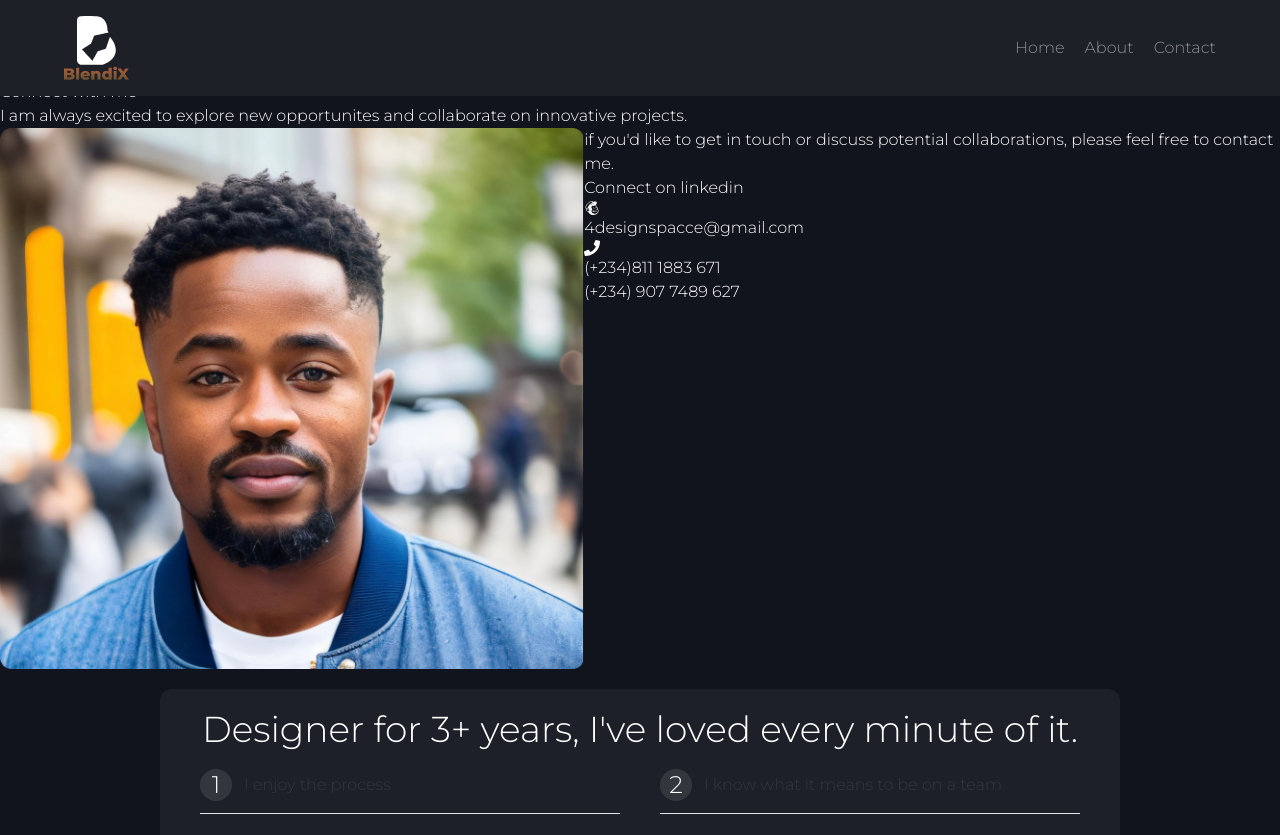
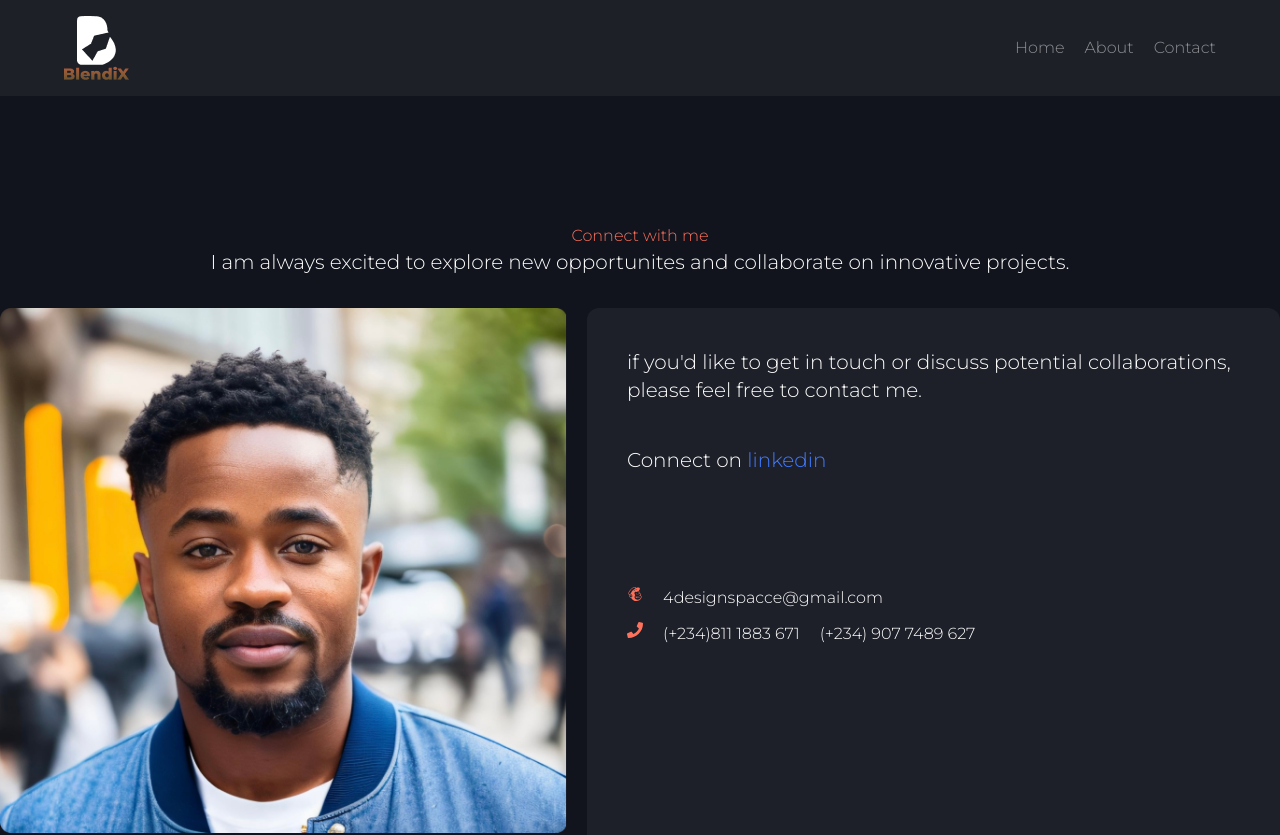
Before and after one commit to DevGracies/clientPortfolio, a React (Create React App) app: page /Contact in a window 1280 px wide. Shown: the top 835 px of the page. Built offline with nearby package versions, Linux system fonts and the light colour scheme.

Commit message:
first commit

```diff
--- a/src/components/AboutComponent/BlendiX.jsx
+++ b/src/components/AboutComponent/BlendiX.jsx
@@ -5,11 +5,12 @@ const BlendiX = () => {
     <div>
       <h3 className="text-[#FF715B] text-center">This is me</h3>
       <h1 className=" text-5xl text-center">I'm OLABANJI</h1>
-      <div className="xl:flex xl:gap-5 m-6 xl:justify-center xl:items-center">
-        <div className="">
-          <img src={banji} alt="" />
+      <div className="xl:flex  xl:gap-5 m-6 xl:justify-center xl:items-center">
+        <div className="xl:flex  w-[1356px] h-[656px] xl:gap-5 m-6 xl:justify-center xl:items-center">
+          <div>
+            <img src={banji} alt="" className="w-[607px] h-[562px]" />
           </div>
-        <div className=" w-[500px] rounded-xl p-10 bg-[#1E2028] ">
+          <div className=" w-[636px] h-[656px] rounded-xl p-10 bg-[#1E2028] ">
             <h4 className="text-[#FF715B]">Why Blendix</h4>
             <h2 className="text-[#FFFFFF] text-xl">
               BlendiX, design is a blend of artistry and strategy, a delicate
@@ -18,10 +19,12 @@ const BlendiX = () => {
             </h2>
             <h1 className="text-[#8E8F93] text-xl">
               I pride myself on crafting experiences that not only captivate the
-            eyes but also empower users with intuitive interactions. My mission
-            is to fuse cutting-edge technology with thoughtful desifn, resulting
-            in products that seamlessly integrate into people's lives.
+              eyes but also empower users with intuitive interactions. My
+              mission is to fuse cutting-edge technology with thoughtful desifn,
+              resulting in products that seamlessly integrate into people's
+              lives.
             </h1>
+          </div>
         </div>
       </div>
     </div>
--- a/src/components/ContactComponent/Connect.jsx
+++ b/src/components/ContactComponent/Connect.jsx
@@ -4,39 +4,46 @@ import blendiX from "../../Asset/images/blendiX.png";
 const Connect = () => {
   return (
     <div>
-      <h4>Connect with me</h4>
-      <h3>
+      <div className="text-center mb-8">
+        <h4 className="text-[#FF715B] ">Connect with me</h4>
+        <h3 className=" text-xl">
           I am always excited to explore new opportunites and collaborate on
           innovative projects.
         </h3>
-      <div className="flex justify-between">
+      </div>
+      <div>
+        <div className="flex justify-center mt-8 gap-5 ">
           <div>
             <img src={blendiX} alt="" />
           </div>
-        <div>
-          <h5>
+          <div className=" w-[698px] p-10 rounded-xl h-[562px] bg-[#FFFFFF0D]">
+            <h5 className=" text-xl w-[613px] h-[98px] top-[57px] left-12">
               if you'd like to get in touch or discuss potential collaborations,
               please feel free to contact me.
             </h5>
-          <h3>
-            Connect on <a href="http://">linkedin</a>{" "}
+            <h3 className="w-[249px] h-[140px] text-xl">
+              Connect on{" "}
+              <a href="http://" className="text-[#407BFF]">
+                linkedin
+              </a>{" "}
             </h3>
             <div>
+              <div className="flex w-72 h-9 top-52 gap-5">
                 <div>
-              <div>
-                <FaMailchimp />
+                  <FaMailchimp className="text-[#FF715B]" />
                 </div>
                 <div>
                   <h6>4designspacce@gmail.com</h6>
                 </div>
               </div>
+              <div className="flex w-[467px] gap-5">
                 <div>
-              <div>
-                <FaPhone />
+                  <FaPhone className="text-[#FF715B]" />
                 </div>
-              <div>
+                <div className="flex justify-between gap-5">
                   <h6>(+234)811 1883 671</h6>
                   <h6>(+234) 907 7489 627</h6>
+                </div>
               </div>
             </div>
           </div>
--- a/src/components/HomeComponents/BraceYourself.jsx
+++ b/src/components/HomeComponents/BraceYourself.jsx
@@ -12,7 +12,7 @@ const BraceYourself = () => {
             <div>
               <h1 className="font-bold text-3xl text-center">Brace yourself</h1>
             </div>
-            <div>
+            <div className="w-[400px] h-[369px]">
               <h5 className="w-44">
                 when I'm not pushing pixels or brainstorming new features,
                 you'll find me teaching product design and mentoring aspiring
--- a/src/components/HomeComponents/Graphics.jsx
+++ b/src/components/HomeComponents/Graphics.jsx
@@ -1,18 +1,29 @@
 import React from "react";
 import { graphicsDesign } from "../../Asset/DummiData/graphics";
+import { FaAngleRight } from "react-icons/fa";
 const Graphics = () => {
   return (
     <div>
-      <h2>I do graphics design too.</h2>
-      <div>
+      <h2 className=" text-2xl text-center">I do graphics design too.</h2>
+      <div className="flex justify-center my-7">
         {graphicsDesign.map((graphics) => {
           return (
-            <div key={graphics.id}>
+            <div
+              key={graphics.id}
+              className="w-[623px] ml-8  rounded-xl h-[656px] bg-[#FFFFFF0D]"
+            >
               <img src={graphics.mainImg} alt="" />
-              <div>
-                <h2>{graphics.desc} </h2>
-                <p>{graphics.rep} </p>
-                <h2>{graphics.con} </h2>
+              <div className="m-6 h-[194px]">
+                <div className="w-[289px] h-[76px]">
+                  <h2 className="h-[30px]">{graphics.desc} </h2>
+                  <p className="text-[#FFFFFF80] h-[28px] text-sm">
+                    {graphics.rep}{" "}
+                  </p>
+                </div>
+                <div className="flex justify-between h-[55px]">
+                  <h2>{graphics.con} </h2>
+                  <FaAngleRight />
+                </div>
               </div>
             </div>
           );
--- a/src/components/HomeComponents/Welcome.jsx
+++ b/src/components/HomeComponents/Welcome.jsx
@@ -1,26 +1,34 @@
 import React from "react";
 import { FaTwitter, FaLinkedin, FaBehanceSquare } from "react-icons/fa";
 import welcomeB from "../../Asset/images/welcome.png";
+import grp from "../../Asset/images/grp.png";
 import frame from "../../Asset/images/frame.png";
+import str from "../../Asset/images/str.png";
 const Welcome = () => {
   return (
     <div>
-      {/* <div> */}
-      {/* <h3>Welcome Human</h3> */}
-      {/* <h1> */}
-      {/* I'm <span>OLABANJI</span>, a Product Designer from <span>N</span> G{" "} */}
-      {/* <span>N</span> */}
-      {/* </h1> */}
-      {/* <div> */}
-      {/* <FaTwitter /> */}
-      {/* <FaBehanceSquare /> */}
-      {/* <FaLinkedin /> */}
-      {/* </div> */}
-      {/* </div> */}
-      {/* <div> */}
-      {/* <img src={welcomeB} alt="" /> */}
-      {/* </div> */}
-
+      <div className="flex justify-center">
+        <div>
+          <h3 className="text-[#407BFF] h-14">Welcome Human</h3>
+          <div className="w-[500px]">
+            <img src={grp} alt="" className="absolute left-[560px] top-28" />
+            <h1 className=" text-5xl relative">
+              I'm <span className=" text-[#F5A623]">OLABANJI</span>, a Product
+              Designer from <span className="text-[#21D789]">N</span> G{" "}
+              <span className="text-[#21D789]">N.</span>
+            </h1>
+            <img src={str} alt="" />
+          </div>
+          <div className="flex justify-center gap-5">
+            <FaTwitter />
+            <FaBehanceSquare />
+            <FaLinkedin />
+          </div>
+        </div>
+        <div>
+          <img src={welcomeB} alt="" />
+        </div>
+      </div>
       <div className="flex justify-center m-5">
         <img src={frame} alt="" />
       </div>
--- a/src/components/Layout/Layout.js
+++ b/src/components/Layout/Layout.js
@@ -5,7 +5,7 @@ import Navigation from "../Navigation/Navigation";
 const Layout = ({ children }) => {
   return (
     <div>
-      <div className=" mb-20 ">
+      <div className=" mb-32 ">
         <Navigation />
       </div>
       {children}
--- a/src/components/Navigation/Navigation.jsx
+++ b/src/components/Navigation/Navigation.jsx
@@ -3,7 +3,7 @@ import b from "../../Asset/images/b.png";
 import { Link } from "react-router-dom";
 const Navigation = () => {
   return (
-    <div className=" px-16 top-0 w-full fixed py-4 bg-[#1E2028] items-center flex justify-between">
+    <div className=" px-16 relative top-0 w-full fixed py-4 bg-[#1E2028] items-center flex justify-between">
       <div>
         <img src={b} alt="" />
       </div>
```
Also changed, not shown: src/Asset/images/grp.png (renamed from src/Asset/images/Group 100357.png), src/Asset/images/str.png (renamed from src/Asset/images/image-1.png.png). Lines whose indentation alone changed are shown as unchanged.
